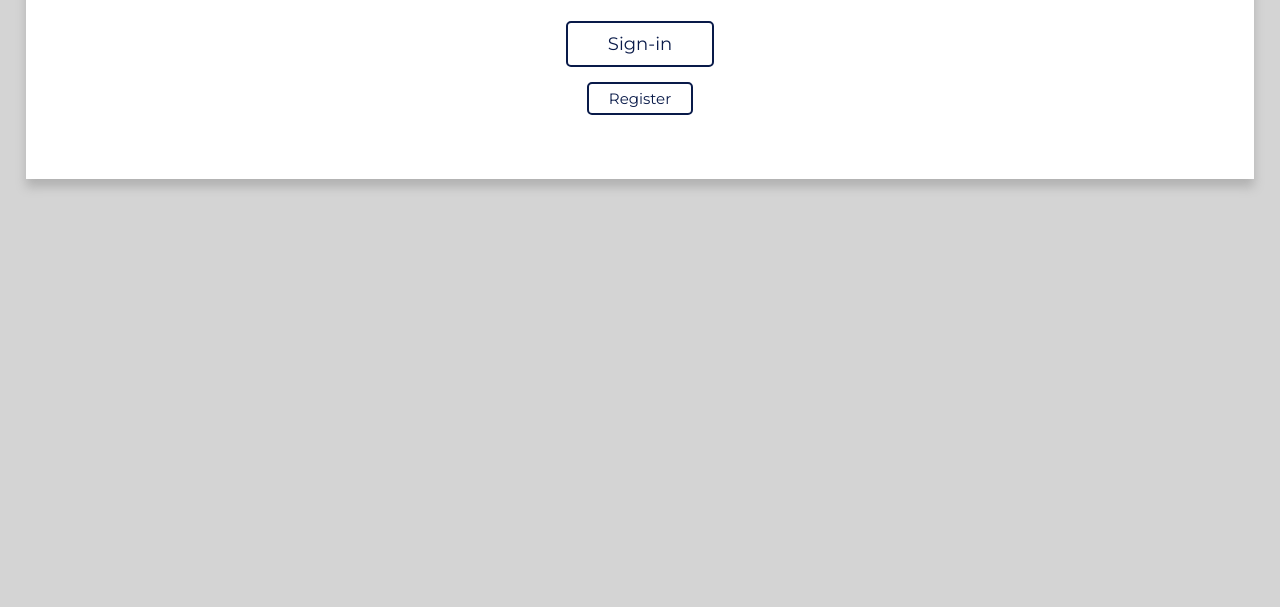
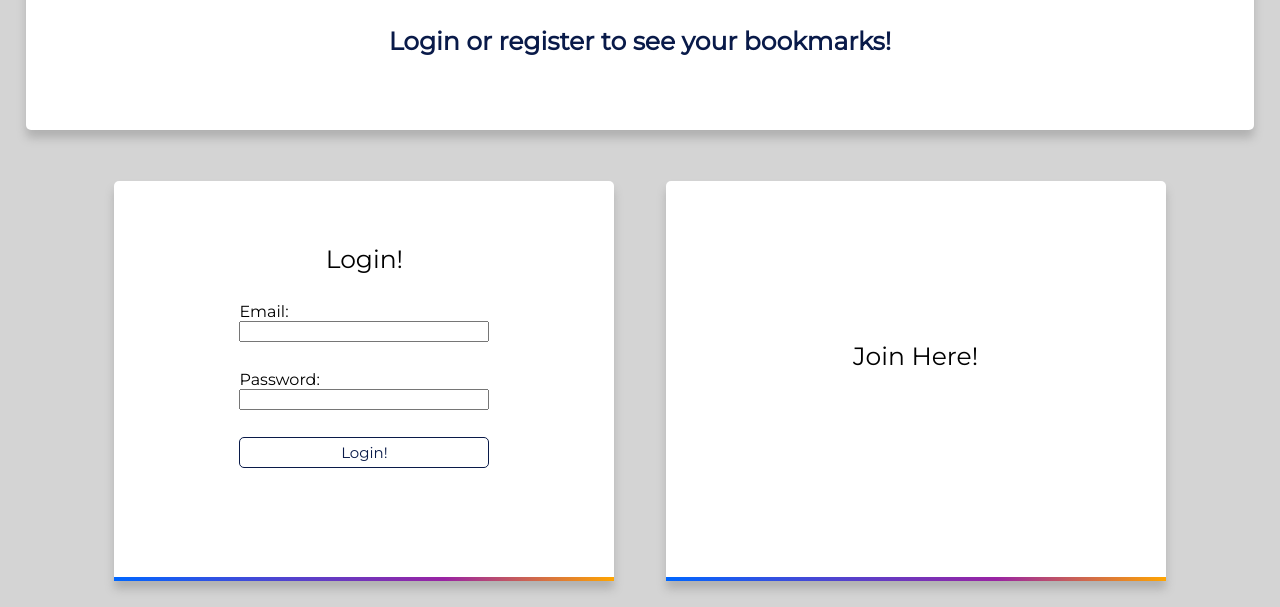
Before and after one commit to DamanB/Bookmark, a plain HTML site: page public/index.html in a window 1280 px wide. Shown: the part 358-965 px from the top of the page. Before the commit the page ends 800 px from the top, so only its background shows below. Drawn offline with nearby package versions, Linux system fonts and the light colour scheme; some packages are replaced by stand-ins of ours.

Commit message:
added login UI

```diff
--- /dev/null
+++ b/public/css/authorization.css
@@ -0,0 +1,52 @@
+.authorizations-container{
+    display: flex;
+    justify-content: center;
+    width: 100%;
+}
+
+.auth-container{
+    height: 100%;
+    width: 100%;
+    display: flex;
+    justify-content: center;
+}
+.auth-container form{
+    margin-top: 7%;
+    display: flex;
+    flex-direction: column;
+    text-align: left;
+    justify-content: space-evenly;
+    min-width: 50%;
+    height: 70%;
+}
+
+.auth-container form label{
+    display: flex;
+    flex-direction: column;
+}
+
+.authTitle{
+    text-align: center;
+    font-size: 25px;
+}
+
+.authbutton{
+    font-family: 'Montserrat', sans-serif;
+    font-size: 15px;
+    text-align: center;
+    text-decoration: none;
+    padding: 5px 0 5px 0;
+
+    background-color: white;
+    color: var(--mainColor);
+    border-radius: 5px;
+
+    border: 1px solid var(--mainColor);
+    cursor: pointer;
+    transition-duration: 0.4s;
+}
+
+.authbutton:hover {
+    background-color: var(--mainColor);
+    color: white;
+}
--- /dev/null
+++ b/public/css/container.css
@@ -0,0 +1,31 @@
+.box-container{
+    position: relative;
+    margin: 2%;
+    text-align: left;
+    background-color: white;
+    box-shadow: 0 8px 10px rgb(177, 177, 177);
+    border-top-left-radius: 5px;
+    border-top-right-radius: 5px;
+    width: 500px;
+    min-height: 400px;
+}
+
+.container-content{
+    position: absolute;
+    left: 0;
+    top: 0;
+    min-width: 100%;
+    min-height: 99%;
+    background-color: transparent;
+    border-top-left-radius: 5px;
+    border-top-right-radius: 5px;
+}
+
+.container-bottom{
+    position: absolute;
+    left: 0;
+    bottom: 0;
+    background: linear-gradient(to right, var(--secColor) 0, var(--primColor) 66%, var(--thirColor) 100%);
+    min-width: 100%;
+    height: 1%;
+}
--- a/public/css/main.css
+++ b/public/css/main.css
@@ -17,7 +17,7 @@ body {
     text-align: center;
     background-color: white;
     box-shadow: 0 8px 10px rgb(177, 177, 177);
-
+    border-radius: 5px;
 }
 
 #title{
@@ -47,31 +47,10 @@ body {
     color: var(--mainColor);
 }
 
-#authDiv{
-    display: flex;
-    flex-direction: column;
-    justify-content: center;
-    align-items: center;
-}
-
-.authbutton{
-    font-family: 'Montserrat', sans-serif;
-    font-size: 15px;
-    text-align: center;
-    text-decoration: none;
-
-    background-color: white;
+#intro h3{
+    margin: 35px 0 10px 0;
+    font-size: 25px;
     color: var(--mainColor);
-    border-radius: 5px;
-
-    border: 2px solid var(--mainColor);
-    cursor: pointer;
-    transition-duration: 0.4s;
-}
-
-.authbutton:hover {
-    background-color: var(--mainColor);
-    color: white;
 }
 
 #signIn{
--- /dev/null
+++ b/public/html/authorization.html
@@ -0,0 +1,32 @@
+<html>
+<div class="authorizations-container">
+
+    <div id="login-container" class="box-container">
+        <div class="container-content auth-container">
+            <form name="loginForm">
+                <span class="authTitle">Login!</span>
+                <label>Email:
+                    <input type="email" name="useremail" ng-model="useremail" required>
+                </label>
+                <label>Password:
+                    <input type="password" name="userpassword" ng-model="userpassword" ng-minlength="6" required>
+                </label>
+                <button class="authbutton" ng-model="submitLogin">Login!</button>
+            </form>
+        </div>
+        <div class="container-bottom"></div>
+    </div>
+
+    <div id="register-container" class="box-container">
+        <div class="container-content auth-container">
+            <form name="registerForm">
+                <label>
+                    <span class="authTitle">Join Here!</span>
+                </label>
+        </div>
+        <div class="container-bottom"></div>
+    </div>
+
+</div>
+
+</html>
--- a/public/index.html
+++ b/public/index.html
@@ -6,6 +6,9 @@
   <meta name="viewport" content="width=device-width, initial-scale=1.0">
   <script src="https://ajax.googleapis.com/ajax/libs/angularjs/1.6.9/angular.min.js"></script>
   <link rel="stylesheet" href="css/main.css">
+  <link rel="stylesheet" href="css/container.css">
+  <link rel="stylesheet" href="css/authorization.css">
+
 
   <title>Bookmark!</title>
 
@@ -28,13 +31,12 @@
     <div ng-include="'html/navbar.html'"></div>
     <div id="intro">
       <h2>Welcome to</h2>
-      <div id="title"><img src="img/icons/bookmark-blue.png"><h1>BookmarkHere!</h1></div>
-      <div id="authDiv">
-        <button id="signIn" class="authbutton" ng-show="!user" ng-click="signin()">Sign-in</button>
-        <button id="signUp" class="authbutton" ng-show="!user" ng-click="signin()">Register</button>
+      <div id="title"><img src="img/icons/bookmark-blue.png">
+        <h1>BookmarkHere!</h1>
       </div>
+      <h3>Login or register to see your bookmarks!</h3>
     </div>
-    <h2 ng-show="user">Signed in with: {{ user }}</h2>
+    <div ng-include="'html/authorization.html'"></div>
 
   </div>
 
```
